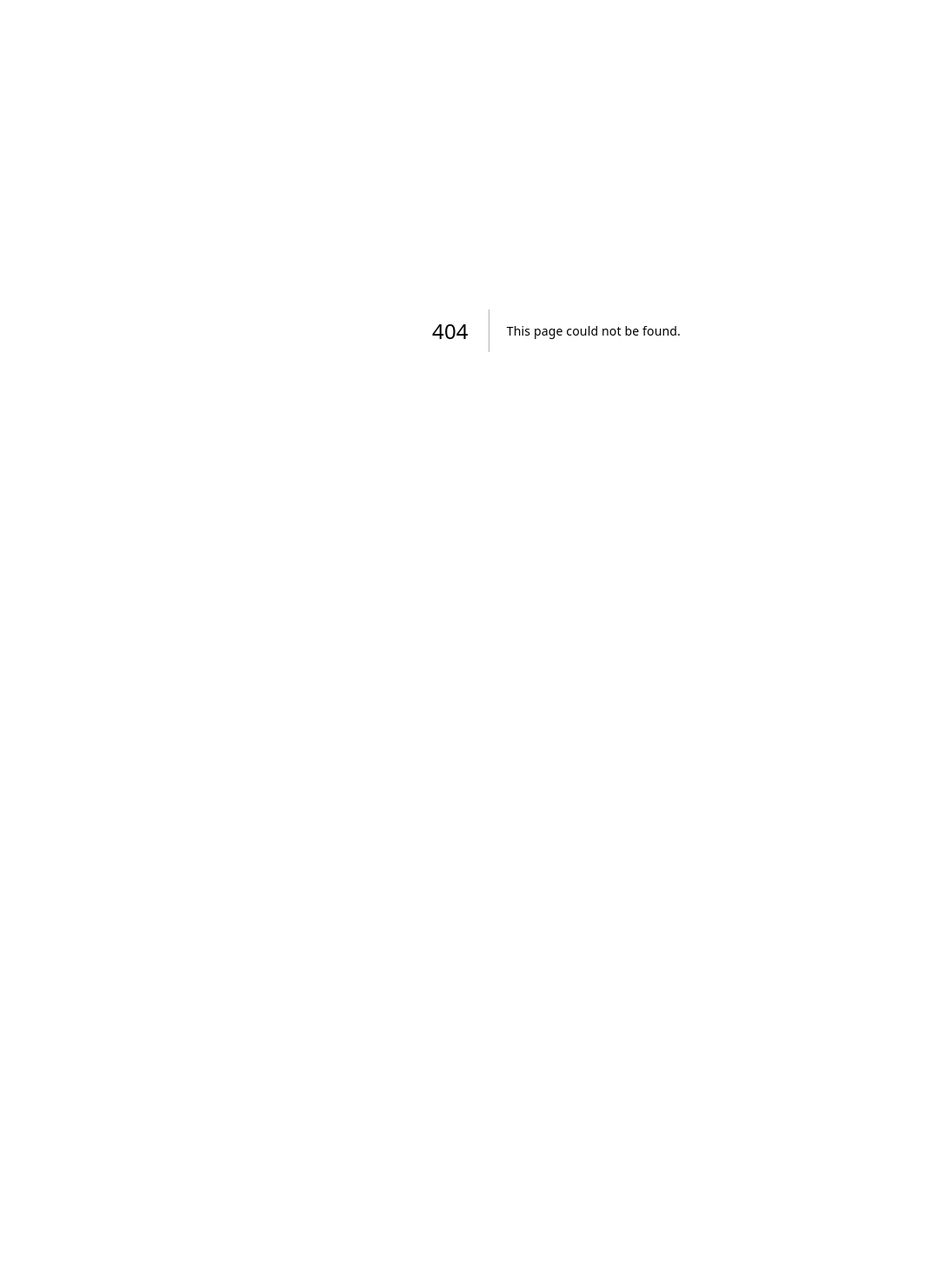
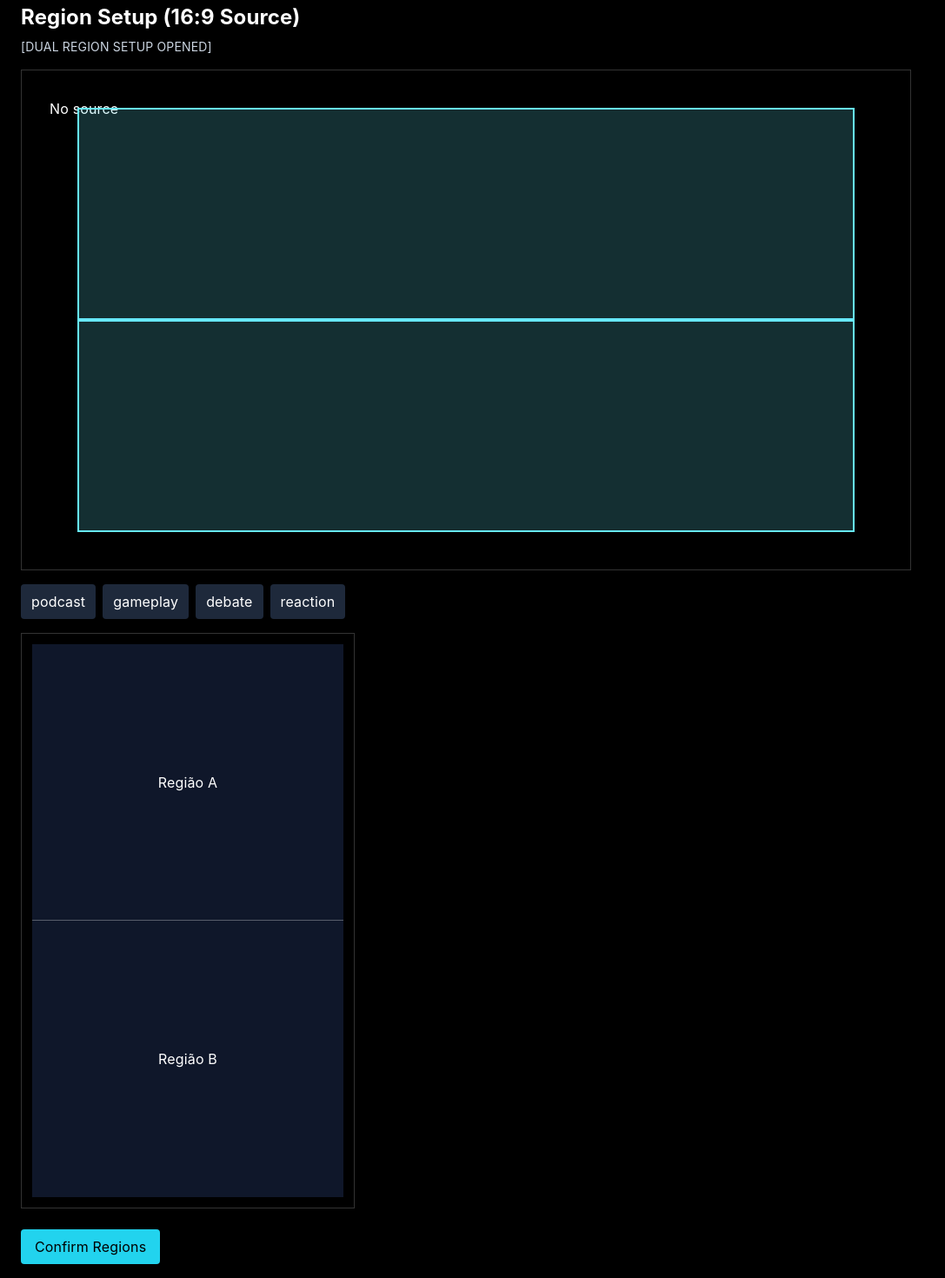
Before and after one commit to gabrielribeirogpx-arch/clipper-AI, a Next.js app in the folder frontend/: page /region-setup/1 in a window 1280 px wide. Before the commit this address had no page. Shown: the part 20-1490 px from the top of the page at 87% size, without its empty margins (0-1087 px from the left). Before the commit the page ends 800 px from the top, so only its background shows below. Built offline with nearby package versions, Linux system fonts and the light colour scheme.

Commit message:
Refactor dual-region flow to use pre-render region setup

```diff
--- /dev/null
+++ b/frontend/src/app/region-setup/[analysis_id]/page.tsx
@@ -0,0 +1,31 @@
+'use client';
+import { useRouter } from 'next/navigation';
+import { useTimelineStore } from '@/store/timelineStore';
+
+export default function RegionSetupPage() {
+  const router = useRouter();
+  const { videoUrl, dualRegions, setDualRegions, generatedClips } = useTimelineStore();
+  const presets = {
+    podcast: { regionA: { x: 120, y: 80, width: 700, height: 700 }, regionB: { x: 1100, y: 80, width: 700, height: 700 } },
+    gameplay: { regionA: { x: 80, y: 120, width: 600, height: 600 }, regionB: { x: 700, y: 60, width: 1180, height: 900 } },
+    debate: { regionA: { x: 80, y: 180, width: 760, height: 760 }, regionB: { x: 1080, y: 180, width: 760, height: 760 } },
+    reaction: { regionA: { x: 100, y: 80, width: 800, height: 800 }, regionB: { x: 1020, y: 140, width: 820, height: 820 } },
+  } as const;
+
+  return <main className='p-6 text-white bg-black min-h-screen'>
+    <h1 className='text-2xl font-bold mb-2'>Region Setup (16:9 Source)</h1>
+    <p className='text-sm text-slate-300 mb-4'>[DUAL REGION SETUP OPENED]</p>
+    <div className='aspect-video max-w-5xl relative border border-white/20'>
+      {videoUrl ? <video src={videoUrl} className='w-full h-full' controls /> : <div className='p-8'>No source</div>}
+      {(['regionA','regionB'] as const).map((k)=>{const r=dualRegions[k];return <div key={k} className='absolute border-2 border-cyan-300 bg-cyan-300/20' style={{left:`${(r.x/1920)*100}%`,top:`${(r.y/1080)*100}%`,width:`${(r.width/1920)*100}%`,height:`${(r.height/1080)*100}%`}} />})}
+    </div>
+    <div className='mt-4 flex gap-2'>{Object.entries(presets).map(([k,v])=><button key={k} className='px-3 py-2 bg-slate-800 rounded' onClick={()=>setDualRegions(v)}>{k}</button>)}</div>
+    <div className='mt-4 p-3 border border-white/20 max-w-sm'>
+      <div className='aspect-[9/16] bg-slate-900 relative'>
+        <div className='h-1/2 border-b border-white/30 grid place-items-center'>Região A</div>
+        <div className='h-1/2 grid place-items-center'>Região B</div>
+      </div>
+    </div>
+    <button className='mt-6 px-4 py-2 bg-cyan-400 text-black rounded' onClick={()=>{console.log('[DUAL REGION CONFIG SAVED]'); console.log('[DUAL REGION GLOBAL FRAMING]', dualRegions); if(generatedClips.length>0) router.push('/editor')}}>Confirm Regions</button>
+  </main>
+}
--- a/frontend/src/app/upload/page.tsx
+++ b/frontend/src/app/upload/page.tsx
@@ -112,6 +112,7 @@ export default function UploadPage() {
   const [recentUploads, setRecentUploads] = useState<string[]>([]);
   const [youtubeUrl, setYoutubeUrl] = useState('');
   const [analysisName, setAnalysisName] = useState('');
+  const renderMode = useUploadStore((state) => state.renderMode);
   const [startSeconds, setStartSeconds] = useState(0);
   const [endSeconds, setEndSeconds] = useState(MAX_YOUTUBE_DURATION_SECONDS);
   const fileRef = useRef<File | null>(null);
@@ -131,7 +132,7 @@ export default function UploadPage() {
     resetForNewAnalysis();
     store.setUploadedVideo({ name: file.name, size: file.size, type: file.type, previewUrl: URL.createObjectURL(file) });
     store.setUploadStatus('uploading');
-    const result = await uploadVideo(file, analysisName, store.setUploadProgress).catch((e) => {
+    const result = await uploadVideo(file, analysisName, store.setUploadProgress, renderMode).catch((e) => {
       store.setUploadStatus('error');
       throw e;
     });
@@ -141,7 +142,7 @@ export default function UploadPage() {
     await hydrateFromBackend();
     store.setUploadStatus('success');
     setRecentUploads((prev) => [file.name, ...prev].slice(0, 4));
-    if ((result.clips?.length ?? 0) > 0) setTimeout(() => router.push('/editor'), 600);
+    if ((result.clips?.length ?? 0) > 0) setTimeout(() => router.push(renderMode === 'dual_region' ? `/region-setup/${store.analysisId ?? result.analysis_id}` : '/editor'), 600);
   };
 
   const finalizeJob = async (jobId: string) => {
@@ -153,7 +154,7 @@ export default function UploadPage() {
     console.log('[FRONTEND JOB FINISHED]', { jobId });
     if ((result.clips?.length ?? 0) > 0) {
       await hydrateFromBackend();
-      setTimeout(() => router.push('/editor'), 600);
+      setTimeout(() => router.push(renderMode === 'dual_region' ? `/region-setup/${store.analysisId ?? result.analysis_id}` : '/editor'), 600);
     }
   };
 
@@ -208,6 +209,7 @@ export default function UploadPage() {
       end_time: toHhMmSs(endSeconds),
       min_clip_length: 30,
       max_clip_length: 90,
+      render_mode: renderMode,
     });
 
     store.setActiveJob(job.job_id, job.analysis_id);
@@ -276,6 +278,11 @@ export default function UploadPage() {
 
         <div className="mt-8 grid gap-4 rounded-2xl border border-white/10 bg-white/[0.03] p-5">
           <input value={analysisName} onChange={(e) => setAnalysisName(e.target.value)} placeholder="Nome da análise (opcional)" className="rounded-lg bg-slate-900 px-3 py-2 text-sm" />
+          <div className="flex gap-2 text-sm text-slate-200">
+            <button type="button" onClick={() => store.setRenderMode('ai_tracking')} className={`rounded-lg px-3 py-2 ${renderMode === 'ai_tracking' ? 'bg-cyan-400 text-black' : 'bg-slate-800'}`}>AI Tracking</button>
+            <button type="button" onClick={() => store.setRenderMode('dual_region')} className={`rounded-lg px-3 py-2 ${renderMode === 'dual_region' ? 'bg-cyan-400 text-black' : 'bg-slate-800'}`}>Dual Region</button>
+          </div>
+
           <input value={youtubeUrl} onChange={(e) => setYoutubeUrl(e.target.value)} placeholder="https://youtube.com/live/..." className="rounded-lg bg-slate-900 px-3 py-2 text-sm" />
           <YouTubeRangeSelector duration={MAX_YOUTUBE_DURATION_SECONDS} start={startSeconds} end={endSeconds} onStart={setStartSeconds} onEnd={setEndSeconds} />
           <button type="button" onClick={handleAnalyzeYoutube} className="rounded-xl bg-violet-500 px-4 py-2 text-sm font-semibold transition hover:bg-violet-400">
--- a/frontend/src/lib/api.ts
+++ b/frontend/src/lib/api.ts
@@ -8,6 +8,8 @@ export type UploadResponse = {
   clips?: Array<Record<string, unknown>>;
 };
 
+export type RenderMode = "ai_tracking" | "dual_region";
+
 export type YouTubeIngestRequest = {
   youtube_url: string;
   analysis_name?: string;
@@ -16,6 +18,7 @@ export type YouTubeIngestRequest = {
   end_time?: string;
   min_clip_length?: number;
   max_clip_length?: number;
+  render_mode?: RenderMode;
 };
 
 const API_BASE = 'http://localhost:8000';
@@ -24,11 +27,13 @@ export function uploadVideo(
   file: File,
   analysisName?: string,
   onProgress?: (progress: number) => void,
+  renderMode: RenderMode = "ai_tracking",
 ): Promise<UploadResponse> {
   return new Promise((resolve, reject) => {
     const formData = new FormData();
     formData.append('file', file);
     if (analysisName?.trim()) formData.append('analysis_name', analysisName.trim());
+    formData.append('render_mode', renderMode);
 
     const xhr = new XMLHttpRequest();
     xhr.open('POST', `${API_BASE}/upload`);
--- a/frontend/src/store/uploadStore.ts
+++ b/frontend/src/store/uploadStore.ts
@@ -13,6 +13,8 @@ type UploadedVideo = {
   previewUrl?: string;
 };
 
+type RenderMode = 'ai_tracking' | 'dual_region';
+
 type UploadState = {
   uploadProgress: number;
   uploadStatus: UploadStatus;
@@ -25,6 +27,8 @@ type UploadState = {
   currentStep: string;
   status: string;
   clips: Array<Record<string, unknown>>;
+  renderMode: RenderMode;
+  setRenderMode: (mode: RenderMode) => void;
   setUploadProgress: (progress: number) => void;
   setUploadStatus: (status: UploadStatus) => void;
   setProcessingStage: (stage: string) => void;
@@ -48,6 +52,7 @@ export const useUploadStore = create<UploadState>()(persist((set) => ({
   currentStep: 'Waiting for upload...',
   status: 'idle',
   clips: [],
+  renderMode: 'ai_tracking',
   setUploadProgress: (uploadProgress) => set({ uploadProgress }),
   setUploadStatus: (uploadStatus) => set({ uploadStatus }),
   setProcessingStage: (processingStage) => set({ processingStage }),
@@ -64,6 +69,7 @@ export const useUploadStore = create<UploadState>()(persist((set) => ({
     status: status ?? state.status,
     clips: clips ?? state.clips,
   })),
+  setRenderMode: (renderMode) => set({ renderMode }),
   clearActiveJob: () => set({ activeJobId: null }),
   reset: () =>
     set({
@@ -78,6 +84,7 @@ export const useUploadStore = create<UploadState>()(persist((set) => ({
       currentStep: 'Waiting for upload...',
       status: 'idle',
       clips: [],
+  renderMode: 'ai_tracking',
     }),
 }), { name: 'clipper-upload-state', partialize: (state) => ({
   uploadProgress: state.uploadProgress,
@@ -90,4 +97,5 @@ export const useUploadStore = create<UploadState>()(persist((set) => ({
   currentStep: state.currentStep,
   status: state.status,
   clips: state.clips,
+  renderMode: state.renderMode,
 }) }));
```
Also changed, not shown: 2 other files (tests, documents, lock files or other folders).
